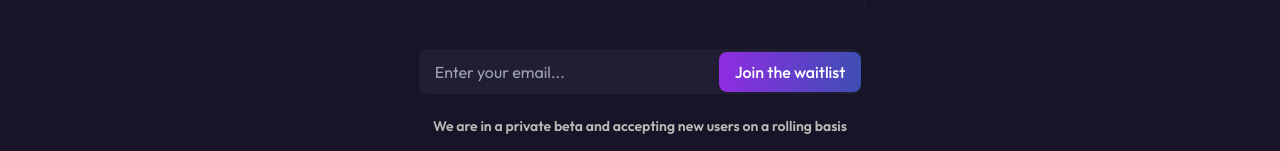
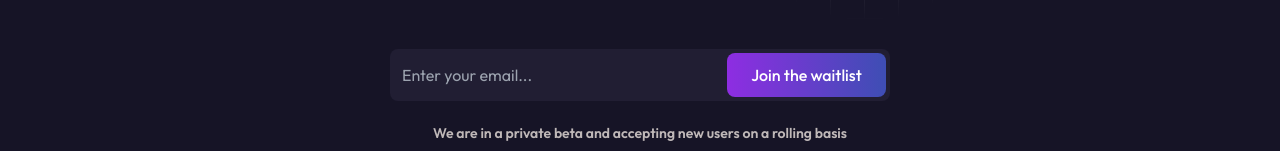
Before and after one commit to harshitchopra7/cosmo-cloud, a React (Create React App) app: page / in a window 1280 px wide. Shown: the part 307-458 px from the top of the page. Built offline with nearby package versions, Linux system fonts and the light colour scheme; no server answers; the HTML template or start-up script is replaced by a standard one.

Commit message:
fix email form and home page widths

```diff
--- a/src/common/Button.js
+++ b/src/common/Button.js
@@ -1,27 +1,29 @@
 import React from "react";
-import styled from 'styled-components'
+import styled from "styled-components";
 
-const Container = styled.div`
-  ${({expand}) => expand && `
-    width: 400px;
-    transition: width 1s ease-in-out;
+const Container = styled.button`
+  transition: width 4s ease-in-out !important;
+  ${({ expand }) =>
+    expand &&
+    `
     background: none;
     background-color: #312D52;
   `}
-
-  ${({disabled}) => disabled && `
+  ${({ disabled }) =>
+    disabled &&
+    `
     pointer-events: none;
-  `}
+  `};
 `;
 
-function Button({ text, expand, disabled, onClick, ...classes }) {
+function Button({ text, expand, disabled, onClick, className, ...props }) {
   return (
     <Container
-      className={`p-2 pl-4 pr-4 bg-gradient-to-r from-[#8E2DE2] to-[#3E4EB4] rounded-lg cursor-pointer text-center text-[16px] font-medium ${classes.width && `w-[${classes.width}] smallTablet:w-full`
-        } `}
+      className={`p-2 pl-4 pr-4 bg-gradient-to-r from-[#8E2DE2] to-[#3E4EB4] rounded-lg cursor-pointer text-center text-[16px] font-medium ${className}`}
       onClick={onClick}
       expand={expand}
       disabled={disabled}
+      {...props}
     >
       {text}
     </Container>
--- a/src/components/Homepage/Section1/Section1Cards.js
+++ b/src/components/Homepage/Section1/Section1Cards.js
@@ -2,9 +2,7 @@ import React from "react";
 
 function Section1Cards({ icon, title, description }) {
   return (
-    <div
-    className="rounded-2xl bg-[#1D1B2D] w-[333px] min-h-[280px] py-7 px-8 tablet:flex tablet:flex-col tablet:justify-center tablet:items-center tablet:text-center tablet:w-[270px] mobile:min-h-0 smallTablet:w-[340px] largeMobile:w-[275px] mobile:w-[330px]"
-    >
+    <div className="rounded-2xl bg-[#1D1B2D] w-[380px] min-h-[280px] py-7 px-8 tablet:flex tablet:flex-col tablet:justify-center tablet:items-center tablet:text-center tablet:w-[270px] mobile:min-h-0 smallTablet:w-[340px] largeMobile:w-[275px] mobile:w-[330px]">
       <div className="mobile:w-9 mobile:h-9">{icon}</div>
       <div className="mt-6 mobile:mt-3">
         <p className="font-semibold text-[22px] mobile:text-[16px] tablet:text-lg">
--- a/src/components/Homepage/Section3.js/Section3.js
+++ b/src/components/Homepage/Section3.js/Section3.js
@@ -20,12 +20,12 @@ function Section3() {
         return;
       }
       setSelectedId((prev) => prev + 1);
-    }, 4500);
+    }, 5000);
     return () => clearInterval(interval);
   }, [selectedId]);
 
   return (
-    <div className="mt-[70px] mb-[70px] mx-[auto] w-[1184px] mobile:w-[330px] smallLaptop:w-[1050px] tablet:w-[850px] smallTablet:w-[700px] largeMobile:w-[576px]">
+    <div className="mt-[100px] mb-[70px] mx-[auto] w-[1180px] mobile:w-[330px] smallLaptop:w-[1050px] tablet:w-[850px] smallTablet:w-[700px] largeMobile:w-[576px]">
       <p className="font-medium text-[32px] largeMobile:text-[20px]">
         Core features
       </p>
@@ -41,10 +41,12 @@ function Section3() {
             />
           ))}
         </div>
-        <div
-          className="w-[500px] f-full bg-[#1D1B2D] mt-7 rounded-lg flex-[0.7] flex items-center justify-center"
-        >
-          <img className='w-4/5 h-auto' src={data[selectedId - 1].illustration} alt="" />
+        <div className="f-full bg-[#1D1B2D] mt-7 rounded-lg flex-[0.7] flex items-center justify-center">
+          <img
+            className="w-5/5 h-auto"
+            src={data[selectedId - 1].illustration}
+            alt=""
+          />
         </div>
       </div>
 
--- a/src/components/Homepage/Section3.js/data.js
+++ b/src/components/Homepage/Section3.js/data.js
@@ -1,13 +1,14 @@
 import gif1 from "../../../assets/illustrations/gif1.gif";
 import gif2 from "../../../assets/illustrations/gif2.gif";
-import gif3 from "../../../assets/illustrations/gif3.gif";
+import oneClick from "../../../assets/illustrations/one-click.gif";
 import gif4 from "../../../assets/illustrations/gif4.gif";
 
 export const data = [
   {
     id: 1,
     title: "Workflow builder",
-    description: "Not just CRUD, now build your APIs with the most complicated business logic",
+    description:
+      "Not just CRUD, now build your APIs with the most complicated business logic",
     illustration: gif2,
   },
   {
@@ -19,13 +20,15 @@ export const data = [
   {
     id: 3,
     title: "One-click deploy",
-    description: "Deploy your changes instantly to Production in just a single click with no downtime",
-    illustration: gif3,
+    description:
+      "Deploy your changes instantly to Production in just a single click with no downtime",
+    illustration: oneClick,
   },
   {
     id: 4,
     title: "And so much more...!",
-    description: "No-code FTS search, async flows, caches and CDN, background jobs, and much more...!",
+    description:
+      "No-code FTS search, async flows, caches and CDN, background jobs, and much more...!",
     illustration: gif1,
   },
 ];
--- a/src/components/Homepage/WaitlistInput/WaitlistInput.js
+++ b/src/components/Homepage/WaitlistInput/WaitlistInput.js
@@ -8,15 +8,21 @@ const emailRegistrationStatusValues = {
   INVALID: "INVALID",
 };
 
-function WaitlistInput({autoFocus}) {
+function WaitlistInput({ autoFocus }) {
   const [email, setEmail] = useState("");
   const [emailRegistrationStatus, setEmailRegistrationStatus] = useState(
-    emailRegistrationStatusValues.UN_REGISTERED
+    emailRegistrationStatusValues.UN_REGISTERED,
   );
   const [hintMessage, setHintMessage] = useState("");
 
-  const onClick = () => {
-    if(!email) return;
+  const handleSubmit = (event) => {
+    event.preventDefault();
+    setEmailRegistrationStatus(emailRegistrationStatusValues.INVALID);
+
+    if (!email) {
+      setHintMessage("Please Enter your email address");
+      return;
+    }
 
     const requestOptions = {
       method: "POST",
@@ -33,7 +39,7 @@ function WaitlistInput({autoFocus}) {
           return;
         } else if (data?.status_code === 409) {
           setEmailRegistrationStatus(
-            emailRegistrationStatusValues.ALREADY_REGISTERED
+            emailRegistrationStatusValues.ALREADY_REGISTERED,
           );
           setHintMessage("Email already registered!");
           return;
@@ -50,45 +56,130 @@ function WaitlistInput({autoFocus}) {
     return "Join the waitlist";
   }, [emailRegistrationStatus]);
 
-  const isDisabled = () => {
-    return emailRegistrationStatus === emailRegistrationStatusValues.REGISTERED;
-  };
+  const isDisabled =
+    emailRegistrationStatus === emailRegistrationStatusValues.REGISTERED;
+
+  console.log({ emailRegistrationStatus });
 
   return (
     <>
+      <div className="flex flex-col items-center relative mobile:hidden">
+        <form
+          onSubmit={handleSubmit}
+          className="bg-[#211E33] rounded-lg margin-bottom-[20px] flex justify-between items-center"
+          style={{ padding: 4, width: 500 }}
+        >
           <div
-        className="flex items-center justify-center bg-[#211E33] rounded-lg tablet:flex-col tablet:bg-transparent"
-        style={{ width: "fit-content" }}
+            style={{
+              transition: "width .5s ease-in-out",
+              width:
+                emailRegistrationStatusValues.REGISTERED ===
+                emailRegistrationStatus
+                  ? 0
+                  : 348,
+            }}
           >
-        {emailRegistrationStatus !== emailRegistrationStatusValues.REGISTERED && (
             <input
               placeholder="Enter your email..."
-            className="h-[45px] w-[300px] text-[#FFFFFF] pl-4 pr-4 bg-[#211E33] !outline-none rounded-lg tablet:mb-3"
+              className="h-[45px] text-[#FFFFFF] !outline-none rounded-lg"
+              style={{
+                backgroundColor: "transparent",
+                height: 44,
+                width: "100%",
+                padding: "0 8px",
+              }}
               value={email}
               autoFocus={autoFocus}
               onChange={(e) => {
-              setEmailRegistrationStatus(emailRegistrationStatusValues.UN_REGISTERED);
+                setEmailRegistrationStatus(
+                  emailRegistrationStatusValues.UN_REGISTERED,
+                );
                 setHintMessage("");
-              setEmail(e.target.value)
+                setEmail(e.target.value);
               }}
               disabled={isDisabled}
             />
-        )}
+          </div>
 
           <Button
             text={buttonText}
-          onClick={onClick}
-          width="100px"
-          expand={emailRegistrationStatus === emailRegistrationStatusValues.REGISTERED}
-          disabled={emailRegistrationStatus === emailRegistrationStatusValues.REGISTERED}
+            type="submit"
+            style={{
+              height: 44,
+              flexGrow: 2,
+              flexShrink: 0,
+              minWidth: 159,
+              transition:
+                "width .5s ease-in-out, background-color 1s, background 1s",
+            }}
+            expand={
+              emailRegistrationStatus ===
+              emailRegistrationStatusValues.REGISTERED
+            }
+            disabled={
+              emailRegistrationStatus ===
+              emailRegistrationStatusValues.REGISTERED
+            }
           />
+        </form>
       </div>
+      <div
+        className="hidden flex flex-col items-center relative mobile:block"
+        style={{ width: "100%" }}
+      >
+        <form
+          onSubmit={handleSubmit}
+          className="rounded-lg margin-bottom-[20px] flex justify-between items-center flex-col"
+        >
+          <input
+            placeholder="Enter your email..."
+            className="h-[45px] text-[#FFFFFF] !outline-none rounded-lg bg-[#211E33] mb-2"
+            style={{
+              height: 44,
+              width: "100%",
+              padding: "0 12px",
+            }}
+            value={email}
+            autoFocus={autoFocus}
+            onChange={(e) => {
+              setEmailRegistrationStatus(
+                emailRegistrationStatusValues.UN_REGISTERED,
+              );
+              setHintMessage("");
+              setEmail(e.target.value);
+            }}
+            disabled={isDisabled}
+          />
+
+          <Button
+            text={buttonText}
+            type="submit"
+            style={{
+              height: 44,
+              width: "100%",
+              transition:
+                "width .5s ease-in-out, background-color 1s, background 1s",
+            }}
+            expand={
+              emailRegistrationStatus ===
+              emailRegistrationStatusValues.REGISTERED
+            }
+            disabled={
+              emailRegistrationStatus ===
+              emailRegistrationStatusValues.REGISTERED
+            }
+          />
+        </form>
 
         {hintMessage && (
-        <p className="text-left text-xs text-[#EA4882] font-medium mt-1">
+          <p
+            className="text-left text-xs text-[#EA4882] font-medium mt-1 absolute bottom-[-18px] duration-2000
+        ease-out transition transform origin-top-right"
+          >
             {hintMessage}
           </p>
         )}
+      </div>
     </>
   );
 }
--- a/tailwind.config.js
+++ b/tailwind.config.js
@@ -9,10 +9,10 @@ module.exports = {
     extend: {},
     screens: {
       tablet: { max: "1100px" },
-      smallTablet: {max: "900px"},
+      smallTablet: { max: "900px" },
       largeMobile: { max: "700px" },
       mobile: { max: "600px" },
-      smallLaptop: {max: "1250px", min: "1100px"},
+      smallLaptop: { max: "1250px", min: "1100px" },
     },
   },
   plugins: [],
```
Also changed, not shown: src/components/Homepage/Section3.js/Section3Cards.js (+6 -6 lines), src/assets/illustrations/one-click.gif (added). Lines whose indentation alone changed are shown as unchanged.
